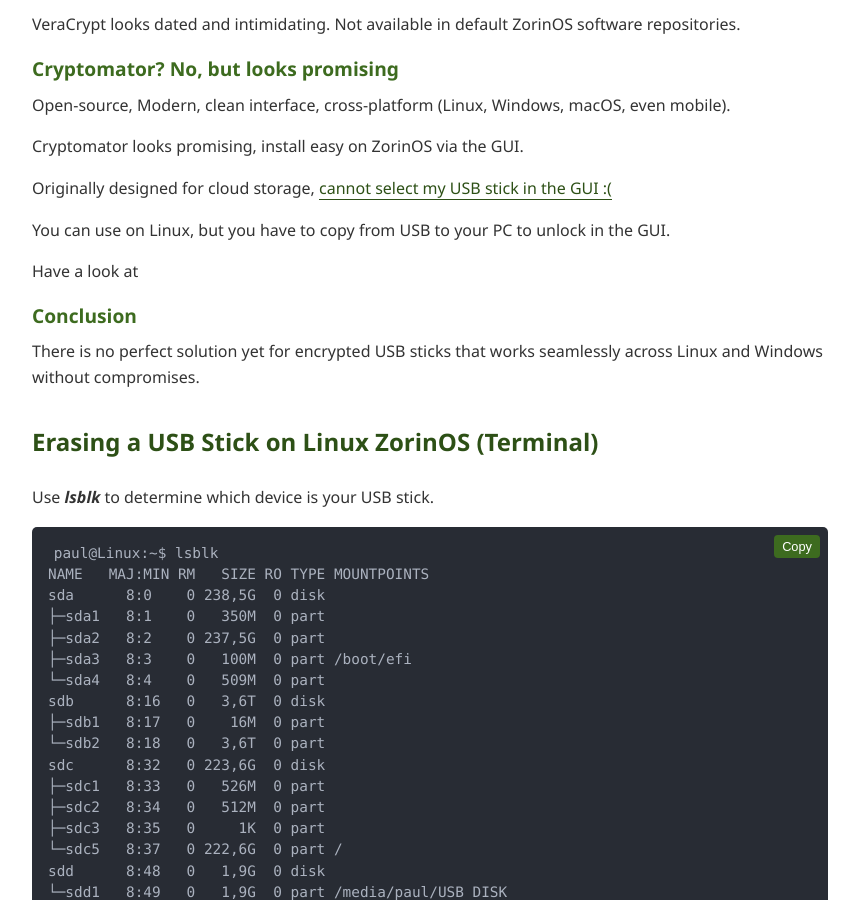
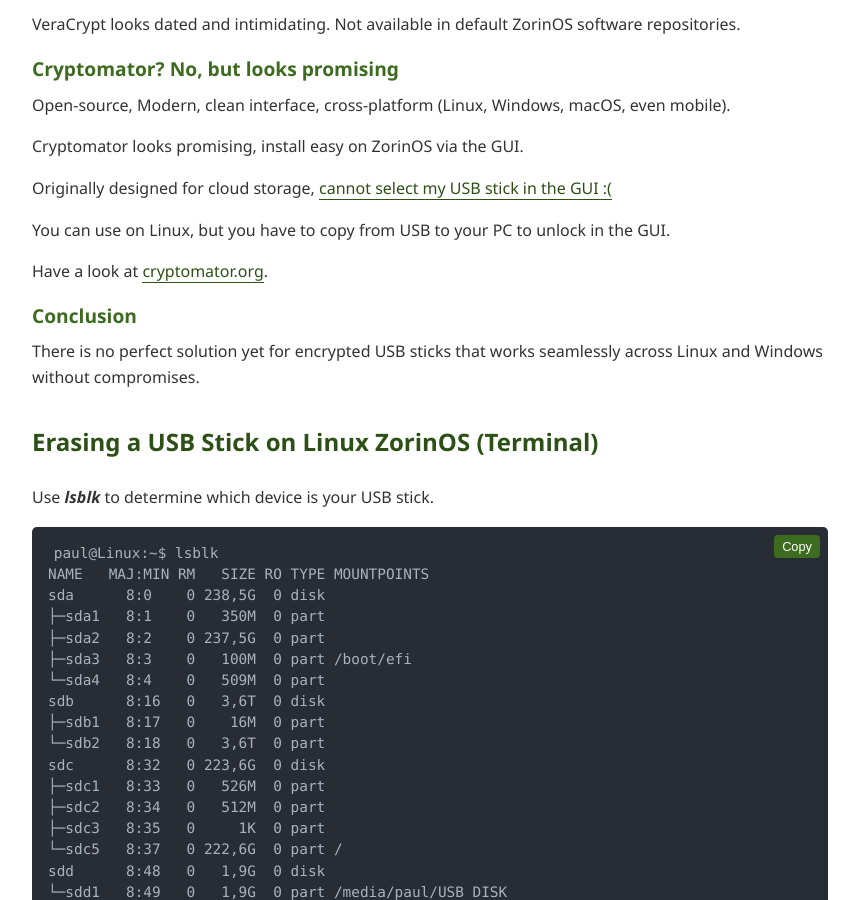
Before and after one commit to paulhermanseu/paulhermans.eu, a Jekyll site: the page built from _posts/2026-06-15-cross-platform-usb-sticks.md, in a window 1280 px wide and 900 px high, scrolled down 1798 px. Shown: the whole window, without its empty margins (210-1069 px from the left). Built offline with Jekyll 4.4.1, drawn with Linux system fonts in a browser that asks for light colours.

Commit message:
Update link format for cryptomator.org

```diff
--- a/_posts/2026-06-15-cross-platform-usb-sticks.md
+++ b/_posts/2026-06-15-cross-platform-usb-sticks.md
@@ -75,7 +75,7 @@
 
 You can use on Linux, but you have to copy from USB to your PC to unlock in the GUI.
 
-Have a look at <cryptomator.org>
+Have a look at [cryptomator.org](https://cryptomator.org/).
 
 ### Conclusion
 
```
